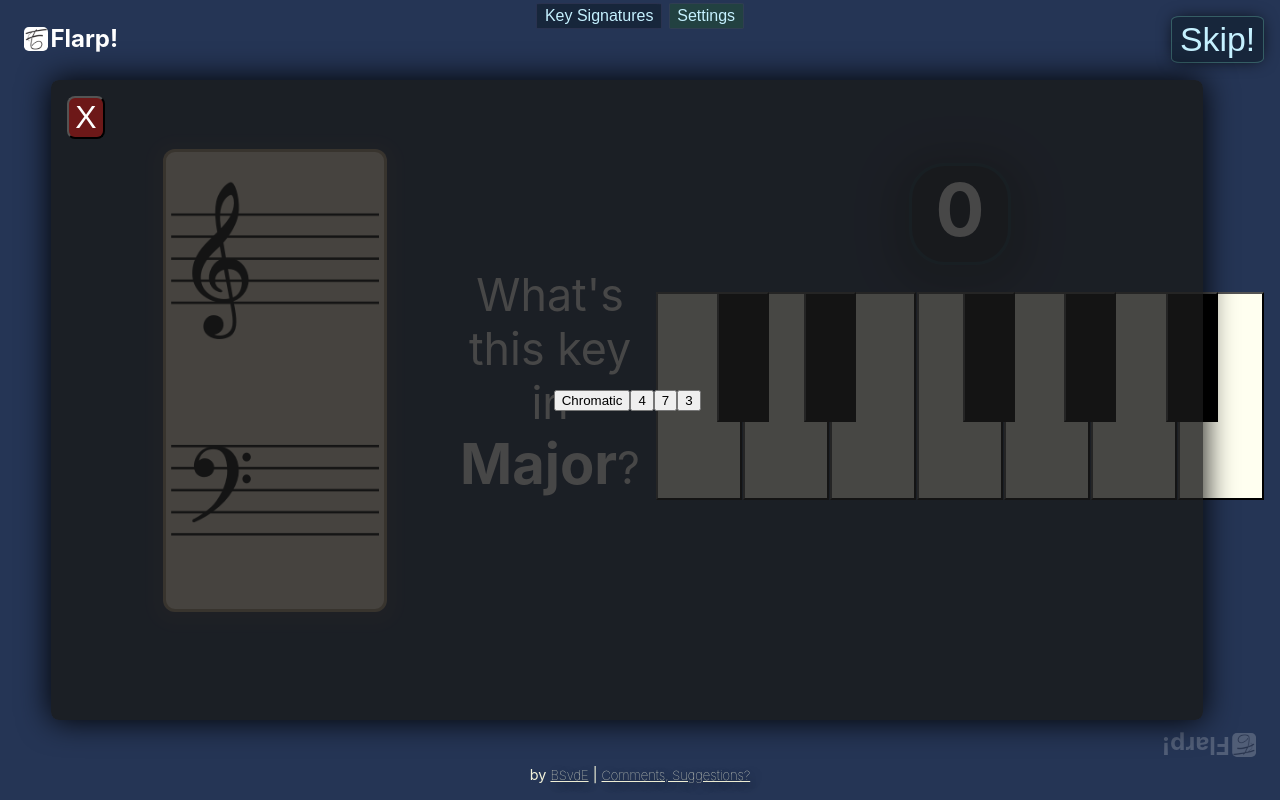
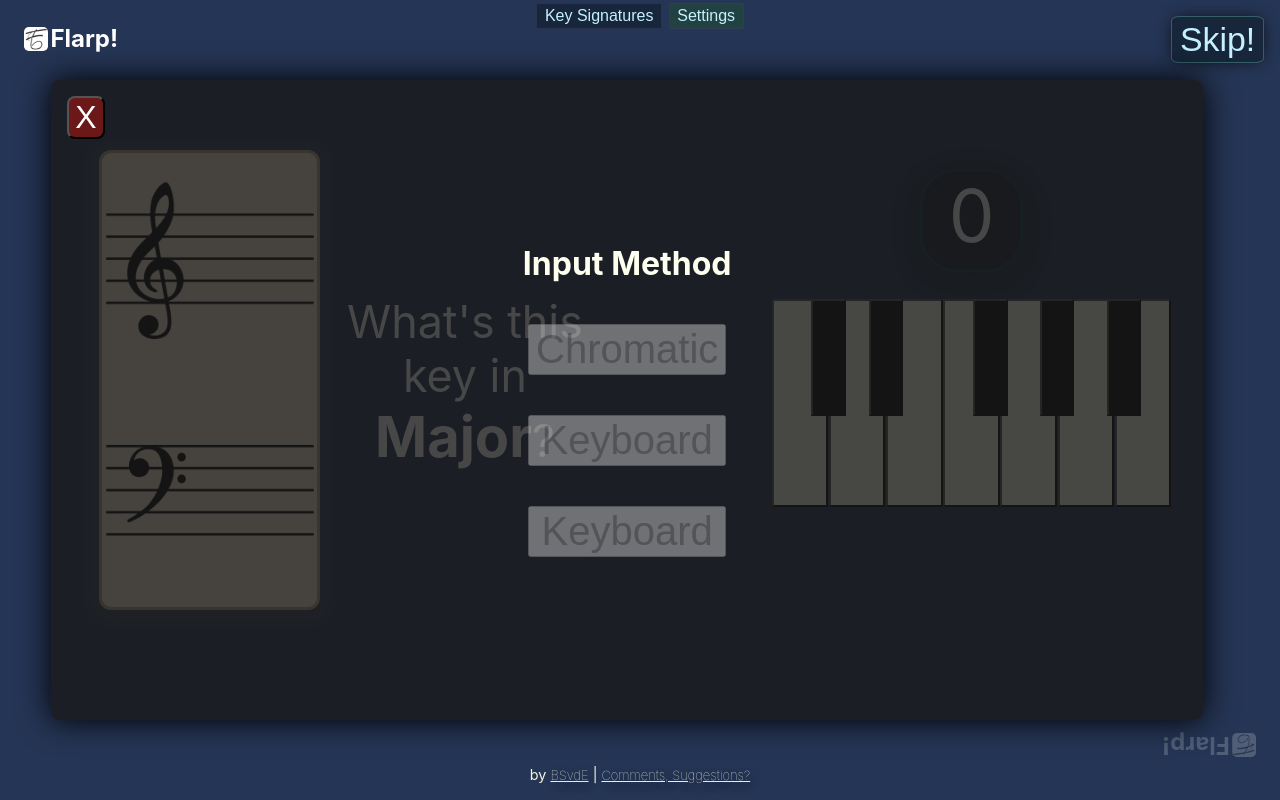
Before and after one commit to bsantero/flarp-music-quiz, a React (Create React App) app: page / in a window 1280 px wide. Both pictures are taken after a click on the button "Settings". Built offline with nearby package versions, Linux system fonts and the light colour scheme.

Commit message:
Fix logic, major minor, keyboard, chromatic works.\nNeed to update chromatic input for sharp or flat

```diff
--- a/src/components/App/App.css
+++ b/src/components/App/App.css
@@ -125,10 +125,6 @@
   pointer-events: none;
 }
 
-button.loser {
-  border: 1px solid rgb(138, 36, 36) !important;
-}
-
 @media (prefers-reduced-motion: no-preference) {
   .key-img {
     background-color: antiquewhite;
--- a/src/components/App/App.js
+++ b/src/components/App/App.js
@@ -20,7 +20,7 @@ const DEFAULT_QUIZ_ID = 'KeySig';
 const DEFAULT_QUIZ_SETTINGS = KeySigSettings;
 
 function Main({ currentQuiz }) {
-  conLog(currentQuiz);
+  // conLog(currentQuiz);
 
   let QuizComponent = null;
 
--- a/src/components/QuizKeySigs/QuizKeySigs.js
+++ b/src/components/QuizKeySigs/QuizKeySigs.js
@@ -2,7 +2,7 @@ import React, { useState } from 'react';
 // import Settings from '../Settings/Settings';
 import { keyofc, chromatic, defCircleSignatures } from '../../utils/Keys.js';
 import conLog from '../../utils/conLog.js';
-import { reorder } from './utils/KeySigUtils';
+import { reorder, capitalizeFirstLetter } from './utils/KeySigUtils';
 import './styles/style.css';
 import './styles/circle.css';
 import './styles/mediaqueries.css';
@@ -20,13 +20,45 @@ const DEFAULT_MODE_PREF = 'qualities'; // Major | Minor
 // const DEFAULT_MODE_PREF = 'both'; // modes and "Major" | "Minor"
 const DEFAULT_ROTATE_PREF = 'false'; // Major | Minor
 
+export function SettingsMenu(props) {
+  return (
+    <div className="quiz-settings-container">
+      <h1 className="options-header">Input Method</h1>
+      <button
+        className="quiz-option"
+        disabled
+        onClick={() => props.changeInput('chromatic')}
+      >
+        Chromatic
+      </button>
+      <button
+        className="quiz-option"
+        disabled
+        onClick={() => props.changeInput('keyboard')}
+      >
+        Keyboard
+      </button>
+      <button
+        className="quiz-option"
+        disabled
+        onClick={() => props.changeInput('circlefifths')}
+      >
+        Keyboard
+      </button>
+    </div>
+  );
+}
+
 export function QuizModule() {
   const [generated, updateGenerated] = useState(!DEFAULT_NEW_GAME);
   const [score, updateScore] = useState(0);
   const [keySigs, updateKeySigs] = useState(chromatic);
   const [answerPitch, setAnswerPitch] = useState(DEFAULT_ANSWER.pitch);
   const [answerMode, setAnswerMode] = useState(DEFAULT_ANSWER.mode);
-  const [imgSrc, updateImgSrc] = useState(getUri(DEFAULT_ANSWER.pitch));
+  const [imgSrc, updateImgSrc] = useState(
+    getNoteData(DEFAULT_ANSWER.pitch, 'uri')
+  );
+  const [accidental, updateAccidental] = useState('default');
 
   // Set score, todo: get score from storage
 
@@ -46,14 +78,19 @@ export function QuizModule() {
     updateInputType(arr[next]);
   }
 
-  function getUri(index) {
-    let newUri;
-    if (!keySigs[index].uri) {
-      newUri = keySigs[index]['default'].uri;
+  function getNoteData(index, data, weighted = 'default') {
+    let newData;
+    if (!keySigs[index][weighted][data]) {
+      // console.log(newUri);
+      let newPitchObject = keySigs[index];
+      let newDefault = newPitchObject[weighted];
+      // console.log(newDefault);
+      newData = newPitchObject[newDefault][data];
     } else {
-      newUri = keySigs[index].uri;
+      newData = keySigs[index][data];
     }
-    return newUri;
+    console.log(newData);
+    return newData;
   }
 
   function getMode(modePref) {}
@@ -66,14 +103,16 @@ export function QuizModule() {
 
     while (newAnswer === oldAnswer) {
       newAnswer = random(0, 11);
+      console.log(`Old: ${oldAnswer}. New: ${newAnswer}`);
     }
     let modeRandomInt = null;
-    let newMode;
+    let newMode = null;
     // generate new Mode
     switch (modePref) {
       case 'both':
         modeRandomInt = random(0, 8);
-        console.log("Mode was then. generated as 'both'.");
+        console.log("Mode was then generated as 'both'.");
+        break;
       case 'modes':
         console.log("Mode was generated as 'only modes'.");
         if (!modeRandomInt) {
@@ -96,15 +135,19 @@ export function QuizModule() {
           case 6:
             newMode = 'Locrian';
           case 7:
-            newMode = 'major';
+            newMode = 'minor';
           case 8:
-            newMode = 'minor';
+            newMode = 'Major';
         }
         break;
       // newMode set to 'all modes + m/m'
       case 'qualities':
-        console.log("Mode was generated as 'Major/Minor'.");
-        newMode = parseInt(newMode) % 2 == 0 ? 'major' : 'minor';
+        if (!modeRandomInt) {
+          modeRandomInt = random(0, 8);
+        }
+        console.log(`Mode was generated as 'Major/Minor'.${modeRandomInt}`);
+        newMode = modeRandomInt % 2 == 0 ? 'major' : 'minor';
+        console.log(`Mode was changed.${newMode}`);
         break;
       default:
         console.log("Mode was generated as 'Major/Minor' (default).");
@@ -112,9 +155,9 @@ export function QuizModule() {
 
     setAnswerPitch(newAnswer);
     setAnswerMode(newMode);
-    updateImgSrc(getUri(newAnswer));
+    updateImgSrc(getNoteData(newAnswer, 'uri'));
     console.log('newAnswer and Mode are:');
-    console.log(keySigs[newAnswer].label);
+    console.log(newAnswer);
     console.log(newMode);
   }
 
@@ -133,7 +176,7 @@ export function QuizModule() {
       console.log('Winner!');
       updateScore(score + 1);
       updateWrongGuesses([]);
-      generateNewQuestion();
+      generateNewQuestion(answerPitch);
     } else {
       // Loses
       console.log("YOU'RE A FAILURE, HARRY");
@@ -151,8 +194,8 @@ export function QuizModule() {
 
   function QuestionQuality({ quality }) {
     // const an = ''; // TEMP
-    conLog(quality);
-    console.log(quality);
+    // conLog(quality);
+    // console.log(quality);
     if (quality == 'major') {
       return <b>Major</b>;
     } else {
@@ -191,7 +234,7 @@ export function QuizModule() {
   function ScoreBoard() {
     return (
       <div className="score-container">
-        <h5 className="score">{score}</h5>
+        <span className="score">{score}</span>
       </div>
     );
   }
@@ -233,44 +276,69 @@ export function QuizModule() {
     const chromaticKeys = Object.keys(keySigs);
     console.log(chromaticKeys); // ['0', '1', '2', '3', '4', '5', '6', '7', '8', '9', '10', '11'];
     let newKeys;
-    switch (userPrefRotate) {
-      case 'false':
+    // switch (userPrefRotate) {
+    //   case 'false':
     newKeys = chromaticKeys;
-        console.log(newKeys);
-        break;
-      case 'true':
-        newKeys = reorder(chromaticKeys, 9); // ['0', '1', '2', '3', '4', '5', '6', '7', '8', '9', '10', '11'];
-        console.log(newKeys);
-        break;
-    }
+    //     console.log(newKeys);
+    //     break;
+    //   case 'true':
+    //     newKeys = reorder(chromaticKeys, 9); // ['0', '1', '2', '3', '4', '5', '6', '7', '8', '9', '10', '11'];
+    //     console.log(newKeys);
+    //     break;
+    // }
 
     // create Returned Array of buttons;
     let buttons = [];
+    let capitalize = false;
+
+    let offset;
+    switch (answerMode) {
+      case 'major':
+        capitalize = true;
+        offset = 0;
+        break;
+      case 'minor':
+        offset = 3;
+        break;
+      default:
+        offset = 0;
+    }
 
     // Ordering Input button logic
+    const offsetArray = reorder(chromaticKeys, offset); // ['9', '10', '11', '0', '1', '2', '3', '4', '5', '6', '7', '8'];
 
     newKeys.forEach((i) => {
-      let note;
+      const intdex = parseInt(i);
       let name;
       let isWinner;
+      let offsetIndex;
 
-      if (i == answerPitch) {
+      if (intdex + offset < newKeys.length) {
+        offsetIndex = intdex + offset;
+      } else {
+        offsetIndex = intdex - (newKeys.length - offset);
+      }
+      // console.log(offsetIndex);
+
+      // console.log(`${offsetIndex} is`);
+      // console.log(chromatic[offsetIndex]);
+      // console.log(chromatic[i]);
+
+      if (answerPitch == offsetIndex) {
+        console.log(`${i} is a winner.`);
         isWinner = true;
       } else {
         isWinner = false;
+        // console.log(`${i} is a loser.`);
       }
       if (!keySigs[i].label) {
-        note = keySigs[i].default;
-        // console.log(note.label);
+        if (capitalize) {
+          name = capitalizeFirstLetter(getNoteData(i, 'label'));
         } else {
-        // name = note.label.toLowerCase();
-        note = keySigs[i];
+          name = getNoteData(i, 'label');
         }
-      name = note.label;
-
-      if (wrongGuesses.includes(i)) {
-        console.log(`\tis wrong`);
-        className = className + ' loser';
+      } else {
+        name = 'err';
       }
 
       if (inputType == 'keyboard') {
@@ -282,7 +350,7 @@ export function QuizModule() {
           case 7:
           case 9:
           case 11:
-            console.log(`key ${i} is white`);
+            // console.log(`key ${i} is white`);
             keyClassName = `piano-key white key-${i}`;
             className = 'white-btn';
             break;
@@ -291,7 +359,7 @@ export function QuizModule() {
           case 6:
           case 8:
           case 10:
-            console.log(`key ${i} is black`);
+            // console.log(`key ${i} is black`);
             keyClassName = `piano-key black key-${i}`;
             className = 'black-btn';
             break;
@@ -299,6 +367,15 @@ export function QuizModule() {
       } else {
         className = 'themed-button';
         keyClassName = `tick key-${i}`;
+      }
+
+      if (wrongGuesses.includes(i)) {
+        console.log(`\tis wrong`);
+        if (inputType == 'keyboard') {
+          keyClassName = keyClassName + ' loser';
+        } else {
+          className = className + ' loser';
+        }
       }
 
       buttons.push(
@@ -322,8 +399,8 @@ export function QuizModule() {
     let parentClass;
     let childClass;
     let label;
-    console.log('inputType will be:');
-    console.log(inputType);
+    // console.log('inputType will be:');
+    // console.log(inputType);
     switch (inputType) {
       case 'circlefifths':
         parentClass = 'child input-button-container circleOfFifths';
@@ -363,6 +440,7 @@ export function QuizModule() {
   // Main function's Return ...
 
   return (
+    <>
       <main className="Quiz-main">
         {/* <ShowAnswer /> */}
         <QuestionBar />
@@ -370,17 +448,7 @@ export function QuizModule() {
         <QuizInput />
         <SkipButton />
       </main>
-  );
-}
-
-export function SettingsMenu() {
-  return (
-    <div>
-      <button>Chromatic</button>
-      <button>4</button>
-      <button>7</button>
-      <button>3</button>
-    </div>
+    </>
   );
 }
 
--- a/src/components/QuizKeySigs/styles/mediaqueries.css
+++ b/src/components/QuizKeySigs/styles/mediaqueries.css
@@ -17,7 +17,7 @@
   }
 
   .Question-bar {
-    flex-grow: 0;
+    flex-grow: 1;
   }
 
   .Question-bar h3 {
@@ -25,7 +25,7 @@
   }
 
   .image-container {
-    flex-grow: 1;
+    flex-grow: 0.75;
   }
 
   .image-container .key-img {
--- a/src/components/QuizKeySigs/styles/style.css
+++ b/src/components/QuizKeySigs/styles/style.css
@@ -1,3 +1,18 @@
+/* Quiz Settings settings */
+
+.quiz-settings-container {
+  display: grid;
+}
+
+.quiz-settings-container .options-header {
+  color: ivory;
+}
+
+.quiz-settings-container .quiz-option {
+  margin: 0.5em;
+  font-size: 2.5em;
+}
+
 .Quiz-main {
   min-height: calc(100vh - 1.3em);
   max-height: calc(100vh - 1.5em);
@@ -8,11 +23,34 @@
   justify-content: space-evenly;
   flex: 1 0 auto;
 }
+
 .score-container {
   margin: auto;
   display: flex;
   justify-content: center;
   align-items: center;
+}
+
+.loser {
+  border-color: rgba(128, 14, 14, 1) !important;
+}
+.chromatic .loser,
+.circleOfFifths .loser {
+  border-width: 2px;
+  border-style: solid;
+}
+
+.piano .loser {
+  border-style: 0;
+  border-width: 0;
+}
+
+.piano .loser button {
+  background-color: rgb(165, 22, 22) !important;
+}
+
+.piano .loser button.black-btn {
+  background-color: rgb(168, 85, 85) !important;
 }
 
 .score {
@@ -63,6 +101,10 @@
   order: 4;
 }
 
+.input-button-container.keyboard-container {
+  flex: 2.5 1;
+}
+
 .keyboard-container .score-container,
 .chromatic-container .score-container {
   position: relative;
@@ -75,84 +117,113 @@
 .chromatic-container .chromatic {
   display: grid;
   grid-template-columns: repeat(6, 1fr);
-  grid-template-rows: 6em 3.5em 4.5em;
+  grid-template-rows: 6em 3em 3em;
+}
+.chromatic .tick {
+  margin: 0.15em;
+}
+
+.chromatic .tick button {
+  height: 100%;
+  width: 100%;
+}
+
+.chromatic .key-0,
+.chromatic .key-1,
+.chromatic .key-2,
+.chromatic .key-3,
+.chromatic .key-4,
+.chromatic .key-5 {
+  grid-row-start: 2;
+  grid-row-end: 2;
+}
+
+.chromatic .key-6,
+.chromatic .key-7,
+.chromatic .key-8,
+.chromatic .key-9,
+.chromatic .key-10,
+.chromatic .key-11 {
+  grid-row-start: 3;
+  grid-row-end: 3;
 }
 
 .keyboard-container .piano {
   display: grid;
-  width: 95%;
+  max-width: 13em;
+  min-width: 8em;
   grid-template-columns: repeat(42, 1fr);
-  grid-template-rows: 6em 5em 8em;
+  grid-template-rows: 6em 4.5em 8em;
 }
 
-.key-0,
-.key-2,
-.key-4,
-.key-5,
-.key-7,
-.key-9,
-.key-11 {
+.piano .key-0,
+.piano .key-2,
+.piano .key-4,
+.piano .key-5,
+.piano .key-7,
+.piano .key-9,
+.piano .key-11 {
   grid-row-start: 3;
   grid-row-end: 3;
 }
 
-.key-0 {
+.piano .key-0 {
   grid-column-start: 1;
   grid-column-end: 7;
 }
-.key-2 {
+.piano .key-2 {
   grid-column-start: 7;
   grid-column-end: 13;
 }
-.key-4 {
+.piano .key-4 {
   grid-column-start: 13;
   grid-column-end: 19;
 }
-.key-5 {
+.piano .key-5 {
   grid-column-start: 19;
   grid-column-end: 25;
 }
-.key-7 {
+.piano .key-7 {
   grid-column-start: 25;
   grid-column-end: 31;
 }
-.key-9 {
+.piano .key-9 {
   grid-column-start: 31;
   grid-column-end: 37;
 }
-.key-11 {
+.piano .key-11 {
   grid-column-start: 37;
   grid-column-end: 43;
 }
 
 // Black keys
-.key-1,
-.key-3,
-.key-6,
-.key-8,
-.key-10 {
+.piano .key-1,
+.piano .key-3,
+.piano .key-6,
+.piano .key-8,
+.piano .key-10 {
   grid-row-start: 2;
   grid-row-end: 2;
 }
 
-.key-1 {
+.piano .key-1 {
   grid-column-start: 5;
   grid-column-end: 9;
 }
-.key-3 {
+.piano .key-3 {
   grid-column-start: 11;
   grid-column-end: 15;
 }
-.key-6 {
+.piano .key-6 {
   grid-column-start: 22;
   grid-column-end: 26;
   left: 10%;
 }
-.key-8 {
+.piano .key-8 {
   grid-column-start: 29;
   grid-column-end: 33;
 }
-.key-10 {
+.piano .key-10 {
   grid-column-start: 36;
   grid-column-end: 40;
   right: 10%;
@@ -161,7 +232,8 @@
 .piano-key.white {
   z-index: 4;
   position: relative;
-  bottom: 5em;
+  bottom: 4.5em;
+  width: 2.2em;
 }
 
 .piano-key.white label,
--- a/src/components/QuizKeySigs/utils/KeySigUtils.js
+++ b/src/components/QuizKeySigs/utils/KeySigUtils.js
@@ -2,4 +2,8 @@ export function reorder(data, index) {
   return data.slice(index).concat(data.slice(0, index));
 }
 
+export function capitalizeFirstLetter(string) {
+  return string.charAt(0).toUpperCase() + string.slice(1);
+}
+
 export default reorder;
--- a/src/utils/Keys.js
+++ b/src/utils/Keys.js
@@ -31,50 +31,139 @@ const keyboard = [
 ];
 
 const chromatic = {
-  0: { uri: keyofc, label: 'C', weighted: 'default', mode: 'Ionian' },
+  0: {
+    default: 'nosig',
+    sharp: 'c',
+    flat: 'c',
+    mode: 'Ionian',
+    nosig: { uri: keyofc, label: 'c', weighted: 'default' }
+  },
   1: {
+    default: 'flat',
+    sharp: 'c#',
+    flat: 'd♭',
+    flat: {
+      uri: flat5,
+      label: 'd♭',
+      weighted: 'flat'
+    },
     sharp: {
       uri: sharp7,
-      label: 'C♯',
+      label: 'c♯',
       weighted: 'sharp'
-    },
-    default: {
-      uri: flat5,
-      label: 'D♭',
+    }
+  },
+  2: {
+    default: 'sharp',
+    sharp: 'd',
+    flat: 'd',
+    mode: ['Dorian'],
+    sharp: { uri: sharp2, label: 'd', weighted: 'sharp' }
+  },
+  3: {
+    default: 'flat',
+    sharp: 'd#',
+    flat: 'e♭',
+    flat: {
+      uri: flat3,
+      label: 'e♭',
       weighted: 'flat'
     }
   },
-  2: { uri: sharp2, label: 'D', weighted: 'sharp', mode: 'Dorian' },
-  3: { uri: flat3, label: 'E♭', weighted: 'flat' },
-  4: { uri: sharp4, label: 'E', weighted: 'sharp', mode: 'Phrygian' },
-  5: { uri: flat1, label: 'F', weighted: 'flat', mode: 'Lydian' },
-  6: {
+  4: {
+    default: 'sharp',
+    sharp: 'e',
+    flat: 'e',
+    mode: ['Phrygian'],
     sharp: {
-      uri: sharp6,
-      label: 'F♯',
+      uri: sharp4,
+      label: 'e',
       weighted: 'sharp'
-    },
-    default: {
-      uri: flat6,
-      label: 'G♭',
+    }
+  },
+  5: {
+    default: 'flat',
+    sharp: 'f',
+    flat: 'f',
+    mode: ['Lydian'],
+    flat: {
+      uri: flat1,
+      label: 'f',
       weighted: 'flat'
     }
   },
-  7: { uri: sharp1, label: 'G', weighted: 'sharp', mode: 'Mixolydian' },
-  8: { uri: flat4, label: 'A♭', weighted: 'flat' },
-  9: { uri: sharp3, label: 'A', weighted: 'sharp', mode: 'Aeolian' },
-  10: { uri: flat2, label: 'B♭', weighted: 'flat' },
+  6: {
+    default: 'sharp',
+    sharp: 'f#',
+    flat: 'g♭',
+    flat: {
+      uri: flat6,
+      label: 'g♭',
+      weighted: 'flat',
+      weightedQuality: 'major'
+    },
+    sharp: {
+      uri: sharp6,
+      label: 'f♯',
+      weighted: 'sharp',
+      weightedQuality: 'minor'
+    }
+  },
+  7: {
+    default: 'sharp',
+    sharp: 'g',
+    flat: 'g',
+    mode: ['Mixolydian'],
+    sharp: {
+      uri: sharp1,
+      label: 'g',
+      weighted: 'sharp'
+    }
+  },
+  8: {
+    default: 'flat',
+    sharp: 'g#',
+    flat: 'a♭',
+    flat: {
+      uri: flat4,
+      label: 'a♭',
+      weighted: 'flat'
+    }
+  },
+  9: {
+    default: 'sharp',
+    sharp: 'a',
+    flat: 'a',
+    mode: ['minor', 'Aeolian'],
+    sharp: {
+      uri: sharp3,
+      label: 'a',
+      weighted: 'sharp'
+    }
+  },
+  10: {
+    default: 'flat',
+    sharp: 'a#',
+    flat: 'b♭',
+    flat: {
+      uri: flat2,
+      label: 'b♭',
+      weighted: 'flat'
+    }
+  },
   11: {
-    default: {
+    default: 'sharp',
+    sharp: 'b',
+    flat: 'c♭',
+    mode: 'Locrian',
+    sharp: {
       uri: sharp5,
-      label: 'B',
-      default: [0],
-      weighted: 'sharp',
-      mode: 'Locrian'
+      label: 'b',
+      weighted: 'sharp'
     },
     flat: {
       uri: flat7,
-      label: 'C♭',
+      label: 'c♭',
       weighted: 'flat'
     }
   }
```
Lines whose indentation alone changed are shown as unchanged.
